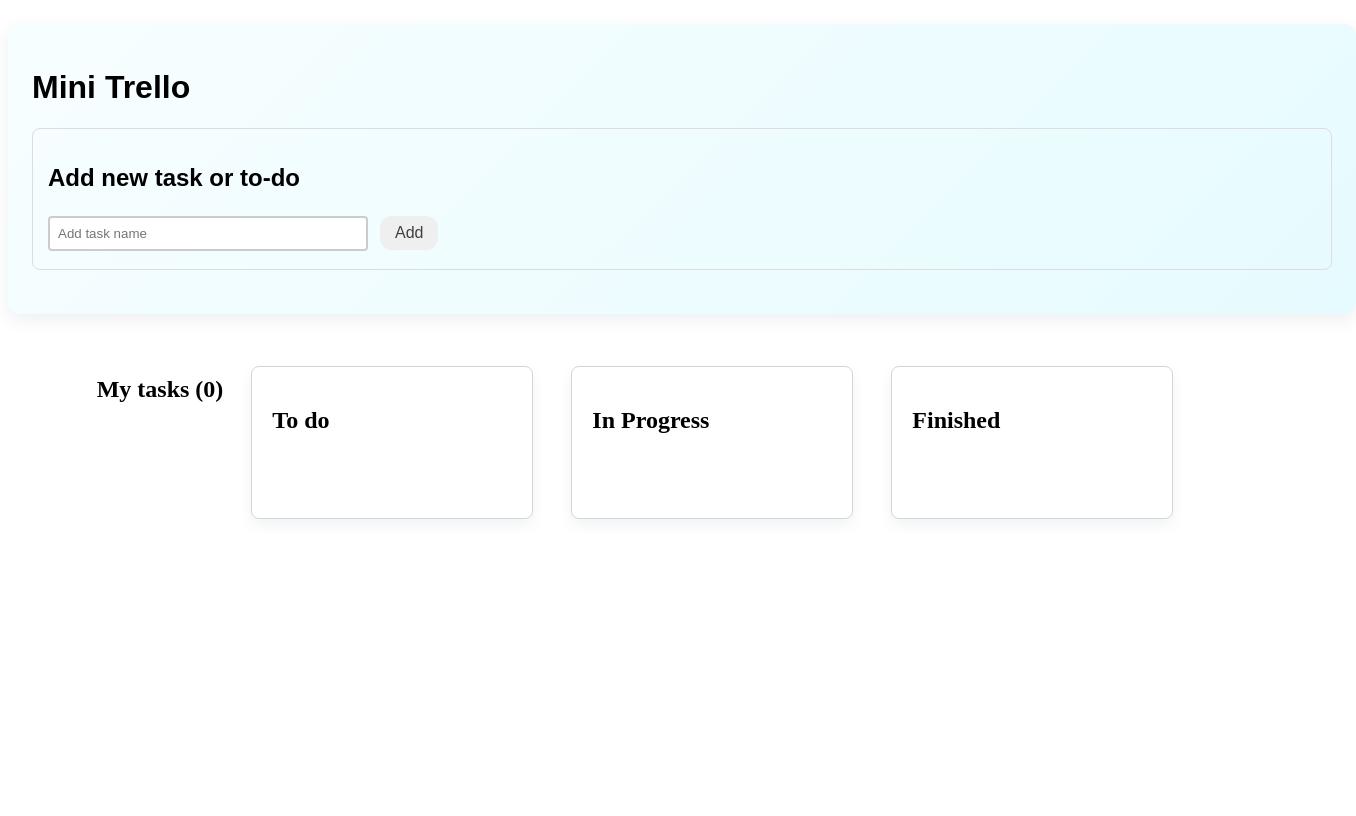
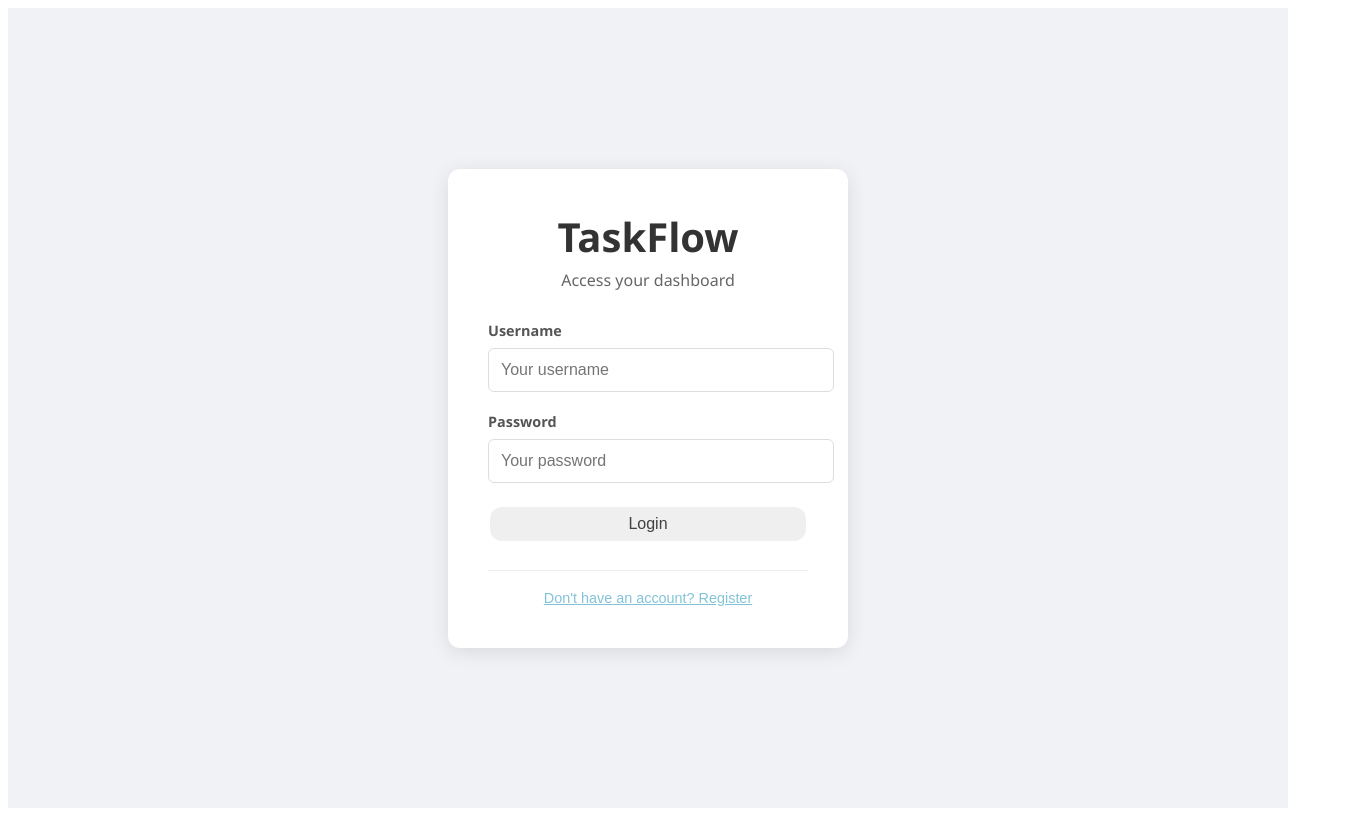
Before and after one commit to Luizrattacaso/mini-trello, a React (Vite) app in the folder frontend/: page / in a window 1280 px wide. Shown: the whole page, 1356 px wide, since content can reach past the window. Built offline with nearby package versions, Linux system fonts and the light colour scheme.

Commit message:
new login/register page

```diff
--- a/frontend/src/App.jsx
+++ b/frontend/src/App.jsx
@@ -1,11 +1,18 @@
 import { useState, useEffect } from "react";
 import Snowfall from "react-snowfall";
+import toast from "react-hot-toast";
 
 import List from "./components/List";
 import Button from "./components/Button";
 import Input from "./components/Input";
+import Login from "./components/Login";
 
 function App() {
+  const [user, setUser] = useState(() => {
+    const savedUser = localStorage.getItem("user");
+    return savedUser ? JSON.parse(savedUser) : null;
+  });
+
   const [tasks, setTasks] = useState([]);
   const [newProjectName, setNewProjectName] = useState("");
   const today = new Date();
@@ -13,11 +20,24 @@
   const API_URL = "http://localhost:1212";
 
   useEffect(() => {
-    fetch(API_URL)
+    if (!user) return;
+
+    fetch(`${API_URL}/tasks?user_id=${user.id}`)
       .then((res) => res.json())
       .then((data) => setTasks(data))
       .catch((err) => console.error("Error while loading tasks:", err));
-  }, []);
+  }, [user]);
+
+  const handleLogout = () => {
+    localStorage.removeItem("user");
+    setUser(null);
+    setTasks([]);
+    toast.success("Logout completed successfully");
+  };
+
+  if (!user) {
+    return <Login onLoginSuccess={(userData) => setUser(userData)} />;
+  }
 
   const toDo = tasks.filter((task) => task.status === "0");
   const inProgress = tasks.filter((task) => task.status === "1");
@@ -25,7 +45,7 @@
 
   const handleAddProject = async () => {
     if (!newProjectName.trim()) {
-      alert("project name cannot be empty");
+      toast.error("project name cannot be empty");
       return;
     }
 
@@ -33,7 +53,7 @@
       const response = await fetch(API_URL, {
         method: "POST",
         headers: { "Content-Type": "application/json" },
-        body: JSON.stringify({ name: newProjectName, status: "0" }),
+        body: JSON.stringify({ name: newProjectName, status: "0", user_id: user.id }),
       });
 
       const newTask = await response.json();
@@ -41,9 +61,11 @@
       if (response.ok) {
         setTasks((prev) => [...prev, newTask]);
         setNewProjectName("");
+        toast.success("Task added successfully");
       }
     } catch (error) {
       console.error("Error while adding new task:", error);
+      toast.error("Error while adding new task.");
     }
   };
 
@@ -59,9 +81,11 @@
 
       if (response.ok) {
         setTasks((prev) => prev.filter((task) => task.id !== id));
+        toast.success("Task removed");
       }
     } catch (error) {
-      console.error("Erro ao deletar tarefa:", error);
+      console.error("Error while deleting task:", error);
+      toast.error("Error while deleting task.");
     }
   };
 
@@ -79,9 +103,11 @@
             task.id === id ? { ...task, status: newStatus } : task
           )
         );
+        toast.success("Status updated");
       }
     } catch (error) {
-      console.error("Erro ao atualizar status:", error);
+      console.error("Error while updating status:", error);
+      toast.error("Error while updating status.");
     }
   };
 
@@ -89,7 +115,10 @@
     <>
       <div className="mainContainer">
         {today.getMonth() === 11 && <Snowfall color="#82C3D9" />}
-        <h1>Mini Trello</h1>
+        <div style={{ display: "flex", justifyContent: "space-between", alignItems: "center" }}>
+          <h1>Welcome to TaskFlow Dashboard, {user.username}</h1>
+          <Button onSelect={handleLogout} text="Sair" />
+        </div>
         <div className="newProject">
           <h2>Add new task or to-do</h2>
           <Input
--- a/frontend/src/components/Input.jsx
+++ b/frontend/src/components/Input.jsx
@@ -1,12 +1,13 @@
-function Input(props) {
+function Input({ type = "text", placeholder, value, onSelect, className, id }) {
   return (
     <input
-      type="text"
-      placeholder={props.placeholder}
-      value={props.value}
-      onChange={props.onSelect}
-      className="myInput"
-    ></input>
+      id={id}
+      type={type}
+      placeholder={placeholder}
+      value={value}
+      onChange={onSelect}
+      className={className || "myInput"}
+    />
   );
 }
 
--- /dev/null
+++ b/frontend/src/components/Login.css
@@ -0,0 +1,107 @@
+.login-page-container {
+    display: flex;
+    justify-content: center;
+    align-items: center;
+    min-height: 100vh;
+    width: 100vw;
+    background-color: #f0f2f5;
+    font-family: 'Segoe UI', Tahoma, Geneva, Verdana, sans-serif;
+  }
+
+  .login-card {
+    background: #ffffff;
+    padding: 40px;
+    border-radius: 12px;
+    box-shadow: 0 4px 20px rgba(0, 0, 0, 0.1);
+    width: 100%;
+    max-width: 400px;
+    box-sizing: border-box;
+  }
+
+  .login-header {
+    text-align: center;
+    margin-bottom: 30px;
+  }
+
+  .login-header h1 {
+    margin: 0;
+    color: #333;
+    font-size: 2.5rem;
+    font-weight: 700;
+  }
+
+  .login-header p {
+    margin: 5px 0 0;
+    color: #666;
+    font-size: 1rem;
+  }
+
+  .login-form {
+    display: flex;
+    flex-direction: column;
+    gap: 20px;
+  }
+
+  .input-group {
+    display: flex;
+    flex-direction: column;
+    gap: 8px;
+  }
+
+  .input-group label {
+    font-size: 0.9rem;
+    font-weight: 600;
+    color: #555;
+  }
+
+  .input-group input {
+    width: 100%;
+    padding: 12px;
+    border: 1px solid #ddd;
+    border-radius: 6px;
+    font-size: 1rem;
+    transition: border-color 0.2s;
+  }
+
+  .input-group input:focus {
+    outline: none;
+    border-color: #82C3D9;
+  }
+
+  .login-submit-btn {
+    width: 100%;
+    padding: 12px;
+    background-color: #82C3D9;
+    color: white;
+    border: none;
+    border-radius: 6px;
+    font-size: 1.1rem;
+    font-weight: 600;
+    cursor: pointer;
+    transition: background-color 0.2s;
+    margin-top: 10px;
+  }
+
+  .login-submit-btn:hover {
+    background-color: #6bb1c7;
+  }
+
+  .login-footer {
+    margin-top: 25px;
+    text-align: center;
+    border-top: 1px solid #eee;
+    padding-top: 15px;
+  }
+
+  .toggle-mode-btn {
+    background: none;
+    border: none;
+    color: #82C3D9;
+    font-size: 0.9rem;
+    cursor: pointer;
+    text-decoration: underline;
+  }
+
+  .toggle-mode-btn:hover {
+    color: #6bb1c7;
+  }
--- /dev/null
+++ b/frontend/src/components/Login.jsx
@@ -0,0 +1,100 @@
+import { useState } from "react";
+import toast from "react-hot-toast";
+import Button from "./Button";
+import Input from "./Input";
+import "./Login.css";
+
+function Login({ onLoginSuccess }) {
+  const [username, setUsername] = useState("");
+  const [password, setPassword] = useState("");
+  const [isRegistering, setIsRegistering] = useState(false);
+
+  const handleAuth = async (e) => {
+    e.preventDefault();
+    const endpoint = isRegistering
+    ? "http://localhost:1212/auth/register"
+    : "http://localhost:1212/auth/login";
+
+    if (!username.trim() || !password.trim()) {
+      toast.error("Please fill in all fields.");
+      return;
+    }
+
+    try {
+      const response = await fetch(endpoint, {
+        method: "POST",
+        headers: { "Content-Type": "application/json" },
+        body: JSON.stringify({ username, password }),
+      });
+
+      const data = await response.json();
+
+      if (response.ok) {
+        if (isRegistering) {
+          toast.success("Registration completed successfully! Please login.");
+          setIsRegistering(false);
+          setUsername("");
+          setPassword("");
+        } else {
+          toast.success("Login completed successfully!");
+          localStorage.setItem("user", JSON.stringify(data.user));
+          onLoginSuccess(data.user);
+        }
+      } else {
+        toast.error(data.message || "Invalid username or password.");
+      }
+    } catch (error) {
+      console.error("Connection error:", error);
+      toast.error("The server is not responding.");
+    }
+  };
+
+  return (
+    <div className="login-page-container">
+      <div className="login-card">
+        <div className="login-header">
+          <h1>TaskFlow</h1>
+          <p>{isRegistering ? "Create your account" : "Access your dashboard"}</p>
+        </div>
+
+        <form onSubmit={handleAuth} className="login-form">
+          <div className="input-group">
+            <label htmlFor="username">Username</label>
+            <Input
+              id="username"
+              placeholder="Your username"
+              value={username}
+              onSelect={(e) => setUsername(e.target.value)}
+            />
+          </div>
+
+          <div className="input-group">
+            <label htmlFor="password">Password</label>
+            <Input
+              id="password"
+              placeholder="Your password"
+              type="password"
+              value={password}
+              onSelect={(e) => setPassword(e.target.value)}
+            />
+          </div>
+
+          <Button text={isRegistering ? "Register" : "Login"} className="login-submit-btn" />
+        </form>
+
+        <div className="login-footer">
+          <button
+            className="toggle-mode-btn"
+            onClick={() => {
+                setIsRegistering(!isRegistering);
+            }}
+          >
+            {isRegistering ? "Already have an account? Log in" : "Don't have an account? Register"}
+          </button>
+        </div>
+      </div>
+    </div>
+  );
+}
+
+export default Login;
--- a/frontend/src/main.jsx
+++ b/frontend/src/main.jsx
@@ -1,4 +1,5 @@
 import { StrictMode } from "react";
+import { Toaster } from 'react-hot-toast';
 import { createRoot } from "react-dom/client";
 
 import "./components/index.css";
@@ -7,5 +8,6 @@
 createRoot(document.getElementById("root")).render(
   <StrictMode>
     <App />
+    <Toaster position="top-right" reverseOrder={false} />
   </StrictMode>
 );
```
